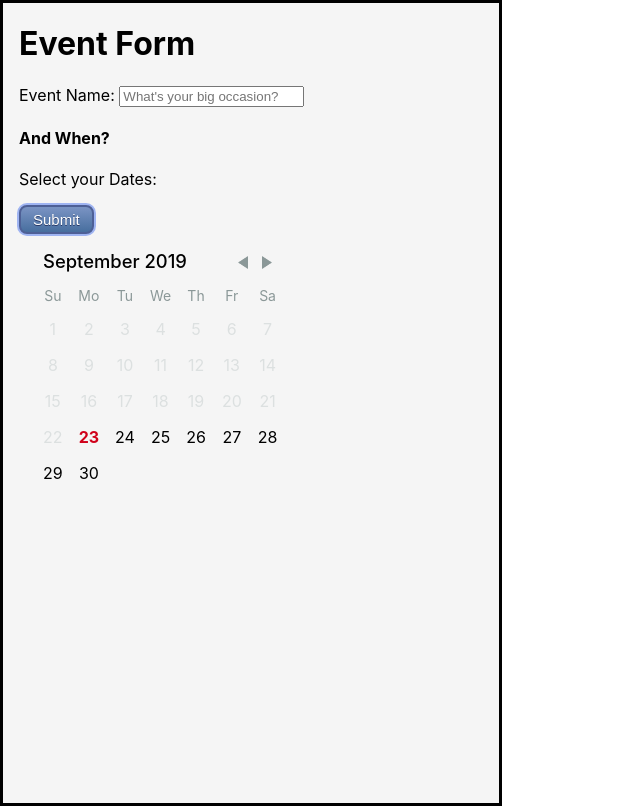
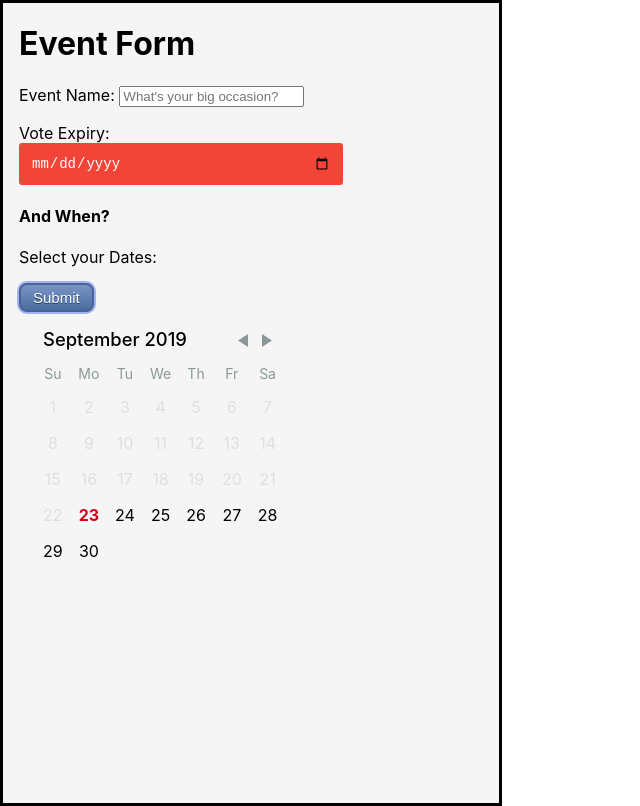
Before and after one commit to IamCarlMichael/jumpstart-react-project, a React (Create React App) app: page / in a window 1280 px wide. Shown: the whole page, without its empty margins (0-640 px from the left). Built offline with nearby package versions, Linux system fonts and the light colour scheme; a web font is replaced by a local one.

Commit message:
Added POST method to event form

```diff
--- a/package.json
+++ b/package.json
@@ -3,6 +3,7 @@
   "version": "0.1.0",
   "private": true,
   "dependencies": {
+    "axios": "^0.19.0",
     "date-fns": "^2.2.1",
     "react": "^16.9.0",
     "react-day-picker": "^7.3.2",
--- a/src/App.css
+++ b/src/App.css
@@ -232,13 +232,13 @@
     left top,
     left bottom,
     color-stop(0.05, #44c767),
-    color-stop(1, #5cbf2a)
+    color-stop(1, #f24537)
   );
-  background: -moz-linear-gradient(top, #44c767 5%, #5cbf2a 100%);
-  background: -webkit-linear-gradient(top, #44c767 5%, #5cbf2a 100%);
-  background: -o-linear-gradient(top, #44c767 5%, #5cbf2a 100%);
-  background: -ms-linear-gradient(top, #44c767 5%, #5cbf2a 100%);
-  background: linear-gradient(to bottom, #44c767 5%, #5cbf2a 100%);
+  background: -moz-linear-gradient(top, #44c767 5%, #f24537 100%);
+  background: -webkit-linear-gradient(top, #44c767 5%, #f24537 100%);
+  background: -o-linear-gradient(top, #44c767 5%, #f24537 100%);
+  background: -ms-linear-gradient(top, #44c767 5%, #f24537 100%);
+  background: linear-gradient(to bottom, #44c767 5%, #f24537 100%);
   filter: progid:DXImageTransform.Microsoft.gradient(startColorstr='#44c767', endColorstr='#5cbf2a',GradientType=0);
   background-color: #44c767;
   -moz-border-radius: 10px;
@@ -260,16 +260,16 @@
     linear,
     left top,
     left bottom,
-    color-stop(0.05, #5cbf2a),
+    color-stop(0.05, #f24537),
     color-stop(1, #44c767)
   );
-  background: -moz-linear-gradient(top, #5cbf2a 5%, #44c767 100%);
-  background: -webkit-linear-gradient(top, #5cbf2a 5%, #44c767 100%);
-  background: -o-linear-gradient(top, #5cbf2a 5%, #44c767 100%);
-  background: -ms-linear-gradient(top, #5cbf2a 5%, #44c767 100%);
-  background: linear-gradient(to bottom, #5cbf2a 5%, #44c767 100%);
+  background: -moz-linear-gradient(top, #f24537 5%, #44c767 100%);
+  background: -webkit-linear-gradient(top, #f24537 5%, #44c767 100%);
+  background: -o-linear-gradient(top, #f24537 5%, #44c767 100%);
+  background: -ms-linear-gradient(top, #f24537 5%, #44c767 100%);
+  background: linear-gradient(to bottom, #f24537 5%, #44c767 100%);
   filter: progid:DXImageTransform.Microsoft.gradient(startColorstr='#5cbf2a', endColorstr='#44c767',GradientType=0);
-  background-color: #5cbf2a;
+  background-color: #f24537;
 }
 
 .vote:active {
@@ -292,3 +292,58 @@
   float: right;
   clear: right;
 }
+
+.date-picker-button {
+  background: #f24537;
+  color: #fff;
+  position: relative;
+  cursor: pointer;
+  margin-bottom: 10px;
+  border: 2px solid #f24537;
+  font-size: 14px;
+  padding: 12px;
+  border-radius: 3px;
+  -webkit-border-radius: 3px;
+  -moz-border-radius: 3px;
+  -o-border-radius: 3px;
+  width: 300px;
+}
+
+.input-group {
+  position: relative;
+  border: 2px solid #cdd7e1;
+  margin-bottom: 10px;
+  display: block !important;
+  width: 300px;
+  border: none;
+}
+
+.date-picker-button .date-picker-input {
+  position: absolute;
+  top: 0;
+  left: 0;
+  bottom: 0;
+  right: 0;
+  margin: 0;
+  background: #f24537;
+  border: none;
+  width: 300px;
+  padding-left: 55px;
+}
+
+.fa.fa-angle-down {
+  float: right;
+  color: white;
+  font-size: 20px !important;
+  font-weight: 600;
+  top: 0px !important;
+  position: relative;
+  margin-right: 20px;
+}
+
+.fa-calendar-o {
+  color: white !important;
+  z-index: 1;
+  top: 0px !important;
+  position: relative !important;
+}
--- a/src/App.js
+++ b/src/App.js
@@ -3,6 +3,8 @@ import "react-day-picker/lib/style.css";
 import "./App.css";
 import Calendar from "./CalendarSelector";
 import PollGenerator from "./poll.js";
+import axios from "axios";
+let datesArrToDb = [];
 
 class MainForm extends React.Component {
   constructor(props) {
@@ -11,14 +13,50 @@ class MainForm extends React.Component {
       eventName: "",
       eventInput: "",
       selectedDates: [],
+      voteExpiryDate: "",
       displayVoteApp: false
     };
   }
+
+  handleVoteExpiryChange = date => {
+    this.setState({
+      voteExpiryDate: new Date(date.target.value)
+    });
+  };
 
   handleEventNameChange = text => {
     this.setState({
       eventName: text.target.value
     });
+  };
+
+  DateFormat(selectedDatesArray) {
+    selectedDatesArray.forEach(element => {
+      datesArrToDb.push({ date: element, names: [] });
+    });
+  }
+
+  submit = async () => {
+    console.log(this.state.voteExpiryDate);
+    datesArrToDb.length = 0;
+    this.DateFormat(this.state.selectedDates);
+    await axios({
+      method: "post",
+      url: "http://localhost:3003/events/new",
+      data: {
+        eventName: this.state.eventName,
+        dates: datesArrToDb,
+        dateCreated: new Date(),
+        dateExpires: this.state.voteExpiryDate,
+        organiserName: "John"
+      }
+    })
+      .then(res => {
+        console.log(res);
+      })
+      .catch(error => {
+        console.log(error);
+      });
   };
 
   display = () => {
@@ -53,9 +91,17 @@ class MainForm extends React.Component {
             onChange={this.handleEventNameChange}
             value={this.state.eventName}
           />
+          <p></p>
+          <label>Vote Expiry: </label>
+          <input
+            type="date"
+            onChange={this.handleVoteExpiryChange}
+            min={new Date().toISOString().split("T")[0]}
+            className={"date-picker-button input-group"}
+          />
           <h4>And When?</h4>
           <p> Select your Dates: </p>
-          <button className={"submit-button"} onClick={this.display}>
+          <button className={"submit-button"} onClick={this.submit}>
             Submit
           </button>
           <Calendar
--- a/src/weather.js
+++ b/src/weather.js
@@ -1,7 +1,5 @@
 import React from "react";
 import "./App.css";
-
-console.log("This is awesome");
 
 function search(date, myArray) {
   for (var i = 0; i < myArray.length; i++) {
```
Also changed, not shown: 1 other file (tests, documents, lock files or other folders).
